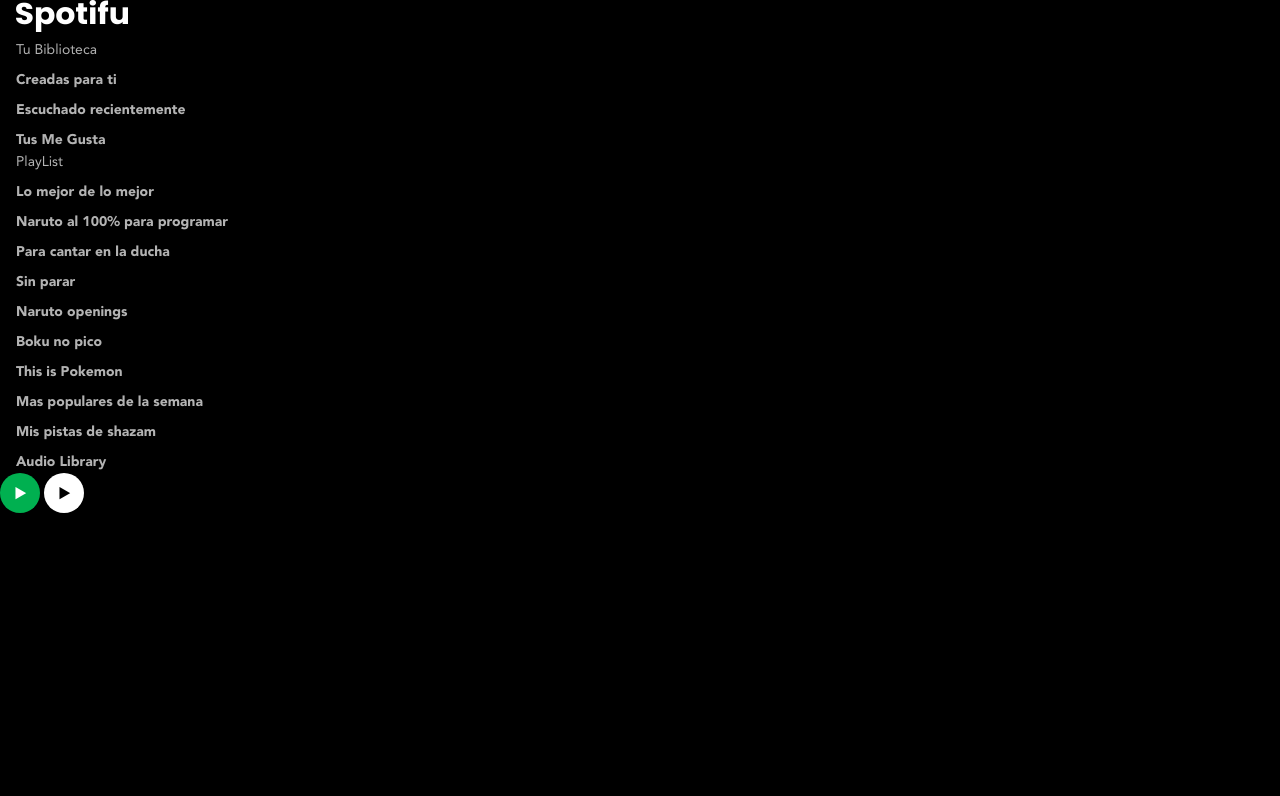
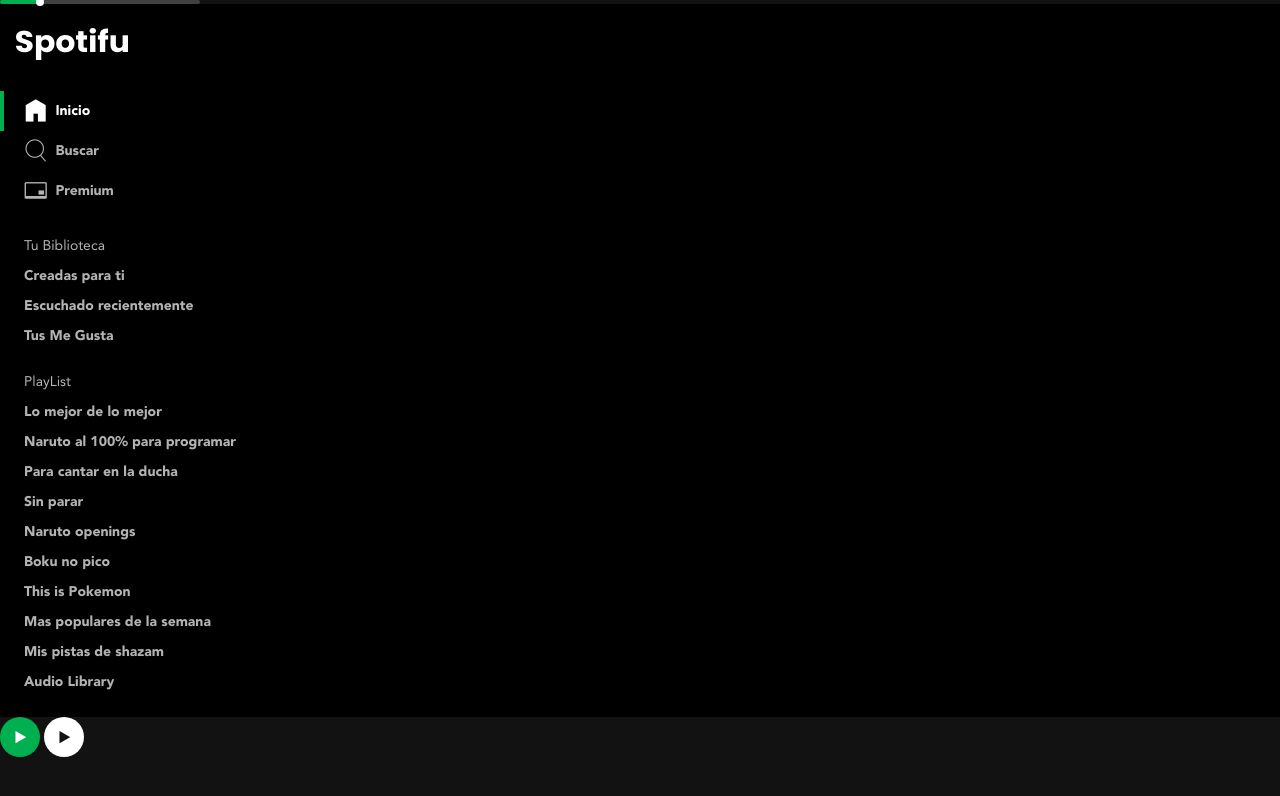
Before and after one commit to yersonreyes/reto-spotifu, a plain HTML site: page index.html in a window 1280 px wide. Drawn offline with Linux system fonts and the light colour scheme; files whose address does not match are found by name.

Commit message:
menu terminado

```diff
--- /dev/null
+++ b/css/ellipsis.css
@@ -0,0 +1,10 @@
+.ellipsis {
+  overflow: hidden;
+}
+
+.ellipsis > * {
+  display: block;
+  white-space: nowrap;
+  overflow: hidden;
+  text-overflow: ellipsis;
+}
--- a/css/index.css
+++ b/css/index.css
@@ -3,8 +3,9 @@
 @import "./body.css";
 @import "./links.css";
 @import "./button-icon.css";
-@import "./logo.css";
-@import "./list.css";
+@import "./sidebar.css";
+@import "./ellipsis.css";
+@import "./slider.css";
 
 :root {
   --primary: #00b050;
@@ -14,7 +15,7 @@
   --gray30: #282828;
   --gray40: #181818;
   --gray50: #121212;
-  --gray50: #000000;
+  --gray60: #000000;
   --basefontFamily: Avenir, Helvetica, sans-serif;
   --headline1: bold 2rem / normal var(--basefontFamily);
   --headline2: bold 1.5rem/1.75rem var(--basefontFamily);
--- a/css/list.css
+++ b/css/list.css
@@ -1,6 +1,6 @@
 .list {
-  padding-inline-start: 1rem;
-  padding-inline-end: 1rem;
+  padding-inline-start: 1.5rem;
+  padding-inline-end: 1.5rem;
 }
 .list-title {
   font: var(--baseFont);
--- /dev/null
+++ b/css/menu-item.css
@@ -0,0 +1,37 @@
+.menuItem {
+}
+
+.menuItem a {
+  display: flex;
+  font: var(--button);
+  padding-inline-start: 1.5rem;
+  padding-inline-end: 1.5rem;
+
+  block-size: 2.5rem;
+  align-items: center;
+  gap: 0.5rem;
+}
+
+.menuItem a:hover {
+  text-decoration: none;
+}
+
+.menuItem [class^="icon-"] {
+  font-size: 1.5rem;
+}
+
+.menuItem.is-active a {
+  color: var(--white);
+  box-shadow: inset 4px 0 0 var(--primary);
+}
+
+.menuItem.is-active .icon-home::before {
+  content: "\e90a";
+}
+
+.menuItem.is-active .icon-search::before {
+  content: "\e914";
+}
+
+.menuItem.is-active .icon-creditCard::before {
+}
--- /dev/null
+++ b/css/menu.css
@@ -0,0 +1,10 @@
+@import "menu-item.css";
+
+.menu {
+}
+
+.menu-list {
+  padding: 0;
+  margin: 0;
+  list-style: none;
+}
--- /dev/null
+++ b/css/sidebar.css
@@ -0,0 +1,12 @@
+@import "./logo.css";
+@import "./list.css";
+@import "./menu.css";
+
+.sidebar {
+  background: var(--gray60);
+  display: flex;
+  gap: 1.5rem;
+  flex-direction: column;
+  padding-block-end: 1.5rem;
+  padding-block-start: 1.5rem;
+}
--- /dev/null
+++ b/css/slider.css
@@ -0,0 +1,35 @@
+.slider {
+  inline-size: 200px;
+  background: rgba(255, 255, 255, 0.2);
+  block-size: 0.25rem;
+  border-radius: 0.5rem;
+}
+.slider:hover .slider-progress {
+  background: var(--primary);
+}
+
+.slider:hover .slider-button {
+  display: block;
+}
+
+.slider-progress {
+  block-size: inherit;
+  border-radius: inherit;
+  background-color: var(--white);
+  inline-size: 20%;
+  position: relative;
+}
+
+.slider-button {
+  background: var(--white);
+  padding: 0;
+  border: 0;
+  block-size: 200%;
+  aspect-ratio: 1/1;
+  border-radius: 50%;
+  position: absolute;
+  left: 100%;
+  top: 50%;
+  transform: translate(-50%, -50%);
+  display: none;
+}
--- a/index.html
+++ b/index.html
@@ -8,6 +8,12 @@
     <title>Spotifu</title>
   </head>
   <body class="body">
+    <div class="slider">
+      <div class="slider-progress">
+        <button class="slider-button" aria-label="Controlar "></button>
+      </div>
+    </div>
+    <div class="sidebar">
       <header class="logo">
         <a href="/" aria-current="page">
           <img
@@ -20,17 +26,46 @@
         </a>
       </header>
 
+      <nav class="menu" aria-label="Principal">
+        <ul class="menu-list">
+          <li class="menuItem is-active">
+            <a class="link" href="/" aria-current="page">
+              <i class="icon-home" aria-hidden="true"></i>
+              <span>Inicio</span>
+            </a>
+          </li>
+          <li class="menuItem">
+            <a class="link" href="/">
+              <i class="icon-search" aria-hidden="true"></i>
+              <span>Buscar</span>
+            </a>
+          </li>
+          <li class="menuItem">
+            <a class="link" href="/">
+              <i class="icon-creditCard" aria-hidden="true"></i>
+              <span>Premium</span>
+            </a>
+          </li>
+        </ul>
+      </nav>
+
       <nav class="list" aria-labelledby="library-navigation">
         <h2 class="list-title" id="library-navigation">Tu Biblioteca</h2>
         <ul class="list-content">
           <li class="list-item">
+            <span class="ellipsis">
               <a class="link" href="#">Creadas para ti</a>
+            </span>
           </li>
           <li class="list-item">
+            <span class="ellipsis">
               <a class="link" href="#">Escuchado recientemente</a>
+            </span>
           </li>
           <li class="list-item">
+            <span class="ellipsis">
               <a class="link" href="#">Tus Me Gusta</a>
+            </span>
           </li>
         </ul>
       </nav>
@@ -39,37 +74,58 @@
         <h2 class="list-title" id="playlist-navigation">PlayList</h2>
         <ul class="list-content">
           <li class="list-item">
-          <a class="link" href="#">Lo mejor de lo mejor</a>
+            <span class="ellipsis">
+              <a class="link" href="#">Lo mejor de lo mejor </a>
+            </span>
           </li>
           <li class="list-item">
+            <span class="ellipsis">
               <a class="link" href="#">Naruto al 100% para programar</a>
+            </span>
           </li>
           <li class="list-item">
+            <span class="ellipsis">
               <a class="link" href="#">Para cantar en la ducha</a>
+            </span>
           </li>
           <li class="list-item">
+            <span class="ellipsis">
               <a class="link" href="#">Sin parar</a>
+            </span>
           </li>
           <li class="list-item">
+            <span class="ellipsis">
               <a class="link" href="#">Naruto openings</a>
+            </span>
           </li>
           <li class="list-item">
+            <span class="ellipsis">
               <a class="link" href="#">Boku no pico</a>
+            </span>
           </li>
           <li class="list-item">
+            <span class="ellipsis">
               <a class="link" href="#">This is Pokemon</a>
+            </span>
           </li>
           <li class="list-item">
+            <span class="ellipsis">
               <a class="link" href="#">Mas populares de la semana</a>
+            </span>
           </li>
           <li class="list-item">
+            <span class="ellipsis">
               <a class="link" href="#">Mis pistas de shazam</a>
+            </span>
           </li>
           <li class="list-item">
+            <span class="ellipsis">
               <a class="link" href="#">Audio Library</a>
+            </span>
           </li>
         </ul>
       </nav>
+    </div>
 
     <button
       class="buttonIcon is-primary"
```
Lines whose indentation alone changed are shown as unchanged.
